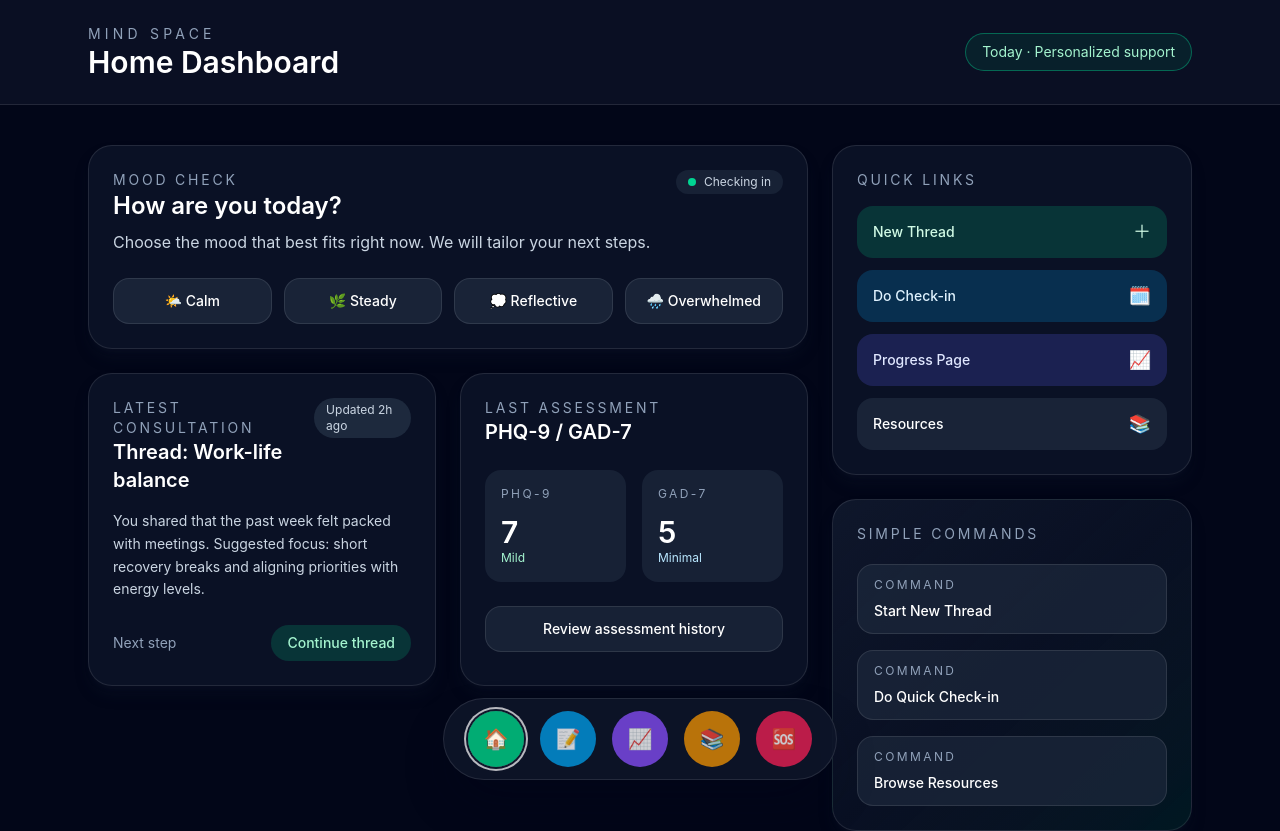
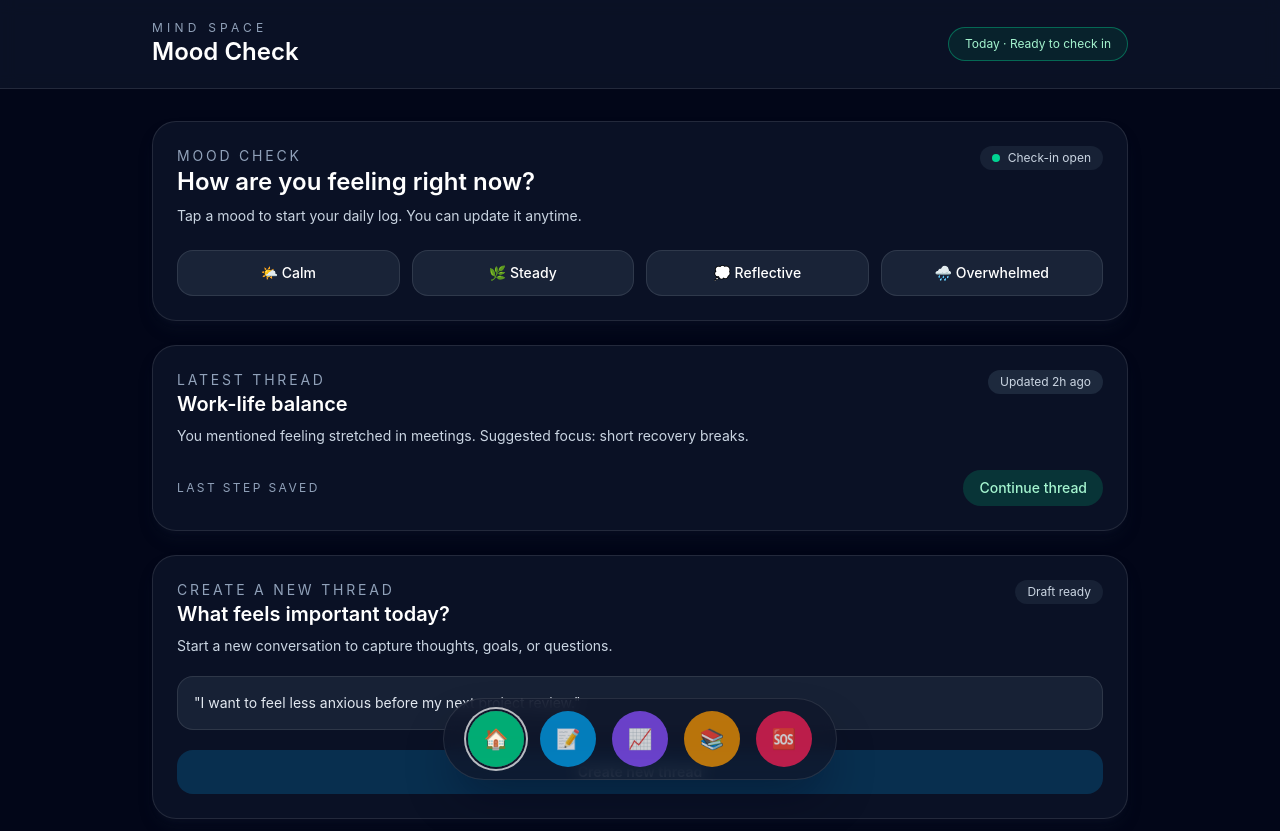
Before and after one commit to triek/mind-space, a Vue app: page / in a window 1280 px wide. Shown: the top 831 px of the page. Built offline with nearby package versions, Linux system fonts and the light colour scheme.

Commit message:
rework homepage and ui

```diff
--- a/src/components/HelloWorld.vue
+++ /dev/null
@@ -1,43 +0,0 @@
-<script setup>
-import { ref } from 'vue'
-
-defineProps({
-  msg: String,
-})
-
-const count = ref(0)
-</script>
-
-<template>
-  <h1>{{ msg }}</h1>
-
-  <div class="card">
-    <button type="button" @click="count++">count is {{ count }}</button>
-    <p>
-      Edit
-      <code>components/HelloWorld.vue</code> to test HMR
-    </p>
-  </div>
-
-  <p>
-    Check out
-    <a href="https://vuejs.org/guide/quick-start.html#local" target="_blank"
-      >create-vue</a
-    >, the official Vue + Vite starter
-  </p>
-  <p>
-    Learn more about IDE Support for Vue in the
-    <a
-      href="https://vuejs.org/guide/scaling-up/tooling.html#ide-support"
-      target="_blank"
-      >Vue Docs Scaling up Guide</a
-    >.
-  </p>
-  <p class="read-the-docs">Click on the Vite and Vue logos to learn more</p>
-</template>
-
-<style scoped>
-.read-the-docs {
-  color: #888;
-}
-</style>
--- a/src/components/HomePage.vue
+++ b/src/components/HomePage.vue
@@ -1,33 +1,30 @@
 <template>
   <div class="min-h-screen bg-slate-950 text-slate-100">
-    <header class="border-b border-white/10 bg-slate-900/60">
-      <div class="mx-auto flex max-w-6xl items-center justify-between px-6 py-6">
+    <header class="sticky top-0 z-10 border-b border-white/10 bg-slate-900/70 backdrop-blur">
+      <div class="mx-auto flex max-w-5xl items-center justify-between px-6 py-5">
         <div>
-          <p class="text-sm uppercase tracking-[0.3em] text-slate-400">Mind Space</p>
-          <h1 class="text-3xl font-semibold text-white">Home Dashboard</h1>
+          <p class="text-xs uppercase tracking-[0.35em] text-slate-400">Mind Space</p>
+          <h1 class="text-2xl font-semibold text-white">Mood Check</h1>
         </div>
-
-        <div class="rounded-full border border-emerald-400/40 bg-emerald-500/10 px-4 py-2 text-sm text-emerald-200">
-          Today · Personalized support
+        <div class="rounded-full border border-emerald-400/40 bg-emerald-500/10 px-4 py-2 text-xs text-emerald-200">
+          Today · Ready to check in
         </div>
       </div>
     </header>
 
-    <main class="mx-auto grid max-w-6xl gap-6 px-6 py-10 lg:grid-cols-[2fr_1fr]">
-      <section class="space-y-6">
-        <div class="rounded-3xl border border-white/10 bg-slate-900/70 p-6 shadow-lg shadow-slate-900/40">
+    <main class="mx-auto flex max-w-5xl flex-col gap-6 px-6 py-8">
+      <section class="rounded-3xl border border-white/10 bg-slate-900/70 p-6 shadow-lg shadow-slate-900/40">
         <div class="flex flex-wrap items-start justify-between gap-4">
           <div>
             <p class="text-sm uppercase tracking-[0.2em] text-slate-400">Mood check</p>
-              <h2 class="text-2xl font-semibold text-white">How are you today?</h2>
-              <p class="mt-2 text-slate-300">
-                Choose the mood that best fits right now. We will tailor your next steps.
+            <h2 class="text-2xl font-semibold text-white">How are you feeling right now?</h2>
+            <p class="mt-2 text-sm text-slate-300">
+              Tap a mood to start your daily log. You can update it anytime.
             </p>
           </div>
-
           <div class="flex items-center gap-2 rounded-full bg-slate-800/70 px-3 py-1 text-xs text-slate-300">
             <span class="h-2 w-2 rounded-full bg-emerald-400"></span>
-              Checking in
+            Check-in open
           </div>
         </div>
 
@@ -45,124 +42,72 @@
             🌧️ Overwhelmed
           </button>
         </div>
-        </div>
+      </section>
 
-        <div class="grid gap-6 lg:grid-cols-2">
-          <div class="rounded-3xl border border-white/10 bg-slate-900/70 p-6 shadow-lg shadow-slate-900/40">
-            <div class="flex items-start justify-between">
+      <section class="rounded-3xl border border-white/10 bg-slate-900/70 p-6 shadow-lg shadow-slate-900/40">
+        <div class="flex flex-wrap items-start justify-between gap-4">
           <div>
-                <p class="text-sm uppercase tracking-[0.2em] text-slate-400">Latest consultation</p>
-                <h3 class="text-xl font-semibold text-white">Thread: Work-life balance</h3>
+            <p class="text-sm uppercase tracking-[0.2em] text-slate-400">Latest thread</p>
+            <h3 class="text-xl font-semibold text-white">Work-life balance</h3>
+            <p class="mt-2 text-sm text-slate-300">
+              You mentioned feeling stretched in meetings. Suggested focus: short recovery breaks.
+            </p>
           </div>
           <span class="rounded-full bg-slate-800 px-3 py-1 text-xs text-slate-300">Updated 2h ago</span>
         </div>
-
-            <p class="mt-4 text-sm leading-relaxed text-slate-300">
-              You shared that the past week felt packed with meetings. Suggested focus: short
-              recovery breaks and aligning priorities with energy levels.
-            </p>
-            <div class="mt-6 flex items-center justify-between text-sm">
-              <p class="text-slate-400">Next step</p>
+        <div class="mt-6 flex flex-wrap items-center justify-between gap-3">
+          <p class="text-xs uppercase tracking-[0.2em] text-slate-400">Last step saved</p>
           <button
-                class="rounded-full bg-emerald-500/20 px-4 py-2 font-medium text-emerald-200 transition hover:bg-emerald-500/30"
+            class="rounded-full bg-emerald-500/20 px-4 py-2 text-sm font-medium text-emerald-200 transition hover:bg-emerald-500/30"
             @click="emit('navigate', 'thread-detail')"
           >
             Continue thread
           </button>
         </div>
+      </section>
+
+      <section class="rounded-3xl border border-white/10 bg-slate-900/70 p-6 shadow-lg shadow-slate-900/40">
+        <div class="flex flex-wrap items-start justify-between gap-4">
+          <div>
+            <p class="text-sm uppercase tracking-[0.2em] text-slate-400">Create a new thread</p>
+            <h3 class="text-xl font-semibold text-white">What feels important today?</h3>
+            <p class="mt-2 text-sm text-slate-300">
+              Start a new conversation to capture thoughts, goals, or questions.
+            </p>
           </div>
-
-          <div class="rounded-3xl border border-white/10 bg-slate-900/70 p-6 shadow-lg shadow-slate-900/40">
-            <p class="text-sm uppercase tracking-[0.2em] text-slate-400">Last assessment</p>
-            <h3 class="text-xl font-semibold text-white">PHQ-9 / GAD-7</h3>
-            <div class="mt-6 grid grid-cols-2 gap-4">
-              <div class="rounded-2xl bg-slate-800/70 p-4">
-                <p class="text-xs uppercase tracking-[0.2em] text-slate-400">PHQ-9</p>
-                <p class="mt-3 text-3xl font-semibold text-white">7</p>
-                <p class="text-xs text-emerald-200">Mild</p>
+          <span class="rounded-full bg-slate-800/70 px-3 py-1 text-xs text-slate-300">Draft ready</span>
         </div>
-
-              <div class="rounded-2xl bg-slate-800/70 p-4">
-                <p class="text-xs uppercase tracking-[0.2em] text-slate-400">GAD-7</p>
-                <p class="mt-3 text-3xl font-semibold text-white">5</p>
-                <p class="text-xs text-sky-200">Minimal</p>
-              </div>
+        <div class="mt-5 rounded-2xl border border-white/10 bg-slate-800/70 p-4 text-sm text-slate-200">
+          "I want to feel less anxious before my next project review."
         </div>
         <button
-              class="mt-6 w-full rounded-2xl border border-white/10 bg-slate-800/70 px-4 py-3 text-sm font-medium text-white transition hover:border-emerald-400/50 hover:text-emerald-200"
+          class="mt-5 w-full rounded-2xl bg-sky-500/20 px-4 py-3 text-sm font-semibold text-sky-100 transition hover:bg-sky-500/30"
+          @click="emit('navigate', 'new-thread')"
+        >
+          Create new thread
+        </button>
+      </section>
+
+      <section class="rounded-3xl border border-white/10 bg-gradient-to-br from-slate-900 via-slate-900/60 to-indigo-500/10 p-6 shadow-lg shadow-slate-900/40">
+        <p class="text-sm uppercase tracking-[0.2em] text-slate-400">Quick actions</p>
+        <div class="mt-4 grid gap-3 sm:grid-cols-2">
+          <button
+            class="flex items-center justify-between rounded-2xl bg-emerald-500/20 px-4 py-3 text-left text-sm font-medium text-emerald-100 transition hover:bg-emerald-500/30"
+            @click="emit('navigate', 'assessment')"
+          >
+            <span>Start an assessment</span>
+            <span class="text-lg">📝</span>
+          </button>
+          <button
+            class="flex items-center justify-between rounded-2xl bg-violet-500/20 px-4 py-3 text-left text-sm font-medium text-violet-100 transition hover:bg-violet-500/30"
             @click="emit('navigate', 'progress')"
           >
-              Review assessment history
+            <span>Review progress</span>
+            <span class="text-lg">📈</span>
           </button>
         </div>
-        </div>
       </section>
-
-      <aside class="space-y-6">
-        <div class="rounded-3xl border border-white/10 bg-slate-900/70 p-6 shadow-lg shadow-slate-900/40">
-          <p class="text-sm uppercase tracking-[0.2em] text-slate-400">Quick links</p>
-          <div class="mt-4 space-y-3">
-            <button
-              class="flex w-full items-center justify-between rounded-2xl bg-emerald-500/20 px-4 py-3 text-left text-sm font-medium text-emerald-100 transition hover:bg-emerald-500/30"
-              @click="emit('navigate', 'new-thread')"
-            >
-              <span>New Thread</span>
-              <span class="text-lg">＋</span>
-            </button>
-            <button
-              class="flex w-full items-center justify-between rounded-2xl bg-sky-500/20 px-4 py-3 text-left text-sm font-medium text-sky-100 transition hover:bg-sky-500/30"
-              @click="emit('navigate', 'check-in-quiz')"
-            >
-              <span>Do Check-in</span>
-              <span class="text-lg">🗓️</span>
-            </button>
-            <button
-              class="flex w-full items-center justify-between rounded-2xl bg-indigo-500/20 px-4 py-3 text-left text-sm font-medium text-indigo-100 transition hover:bg-indigo-500/30"
-              @click="emit('navigate', 'progress')"
-            >
-              <span>Progress Page</span>
-              <span class="text-lg">📈</span>
-            </button>
-            <button class="flex w-full items-center justify-between rounded-2xl bg-slate-800/80 px-4 py-3 text-left text-sm font-medium text-white transition hover:border hover:border-white/20">
-              <span>Resources</span>
-              <span class="text-lg">📚</span>
-            </button>
-          </div>
-        </div>
-
-        <div class="rounded-3xl border border-white/10 bg-gradient-to-br from-slate-900 via-slate-900/60 to-emerald-500/10 p-6 shadow-lg shadow-slate-900/40">
-          <p class="text-sm uppercase tracking-[0.2em] text-slate-400">Simple commands</p>
-          <div class="mt-5 space-y-4">
-            <div class="rounded-2xl border border-white/10 bg-slate-800/70 px-4 py-3">
-              <p class="text-xs uppercase tracking-[0.2em] text-slate-400">Command</p>
-              <p class="mt-2 text-sm font-medium text-white">Start New Thread</p>
-            </div>
-            <div class="rounded-2xl border border-white/10 bg-slate-800/70 px-4 py-3">
-              <p class="text-xs uppercase tracking-[0.2em] text-slate-400">Command</p>
-              <p class="mt-2 text-sm font-medium text-white">Do Quick Check-in</p>
-            </div>
-            <div class="rounded-2xl border border-white/10 bg-slate-800/70 px-4 py-3">
-              <p class="text-xs uppercase tracking-[0.2em] text-slate-400">Command</p>
-              <p class="mt-2 text-sm font-medium text-white">Browse Resources</p>
-            </div>
-          </div>
-        </div>
-      </aside>
     </main>
-  </div>
-  <div>
-
-
-
-
-  </div>
-  <div>
-
-
-
-
-
-
   </div>
 </template>
 
```
Lines whose indentation alone changed are shown as unchanged.
